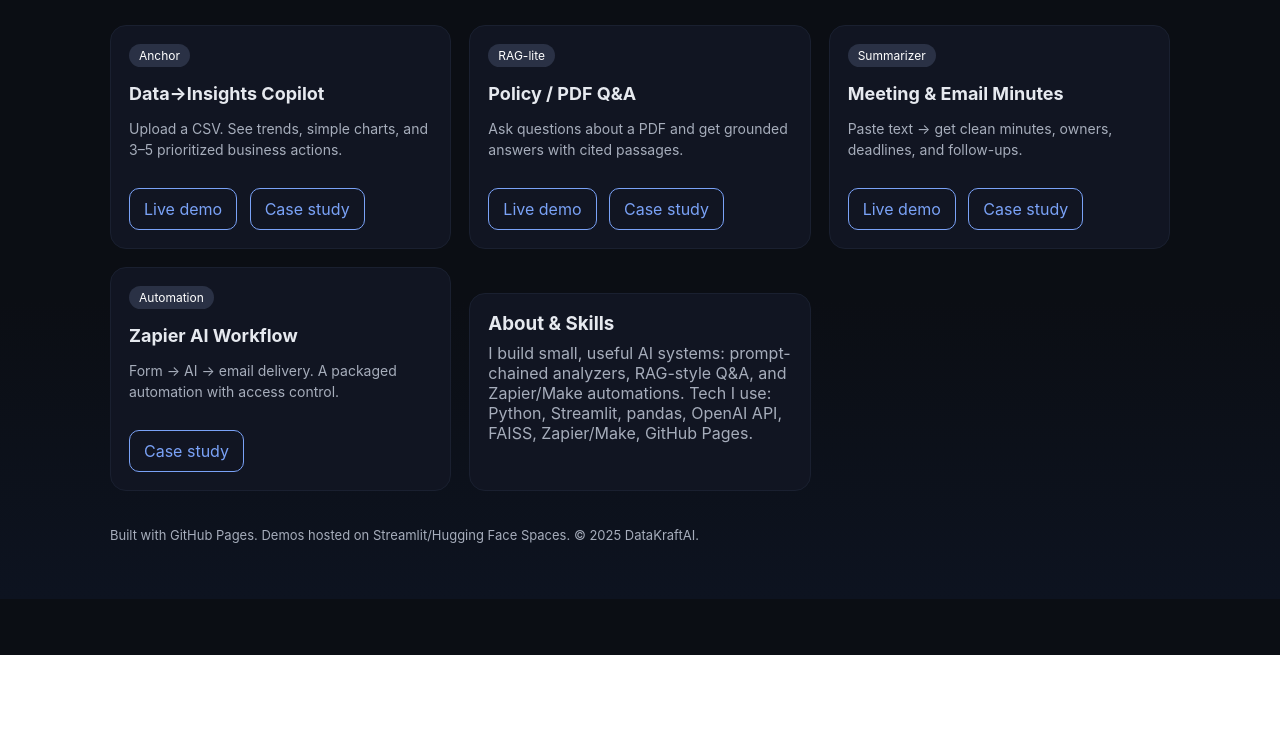
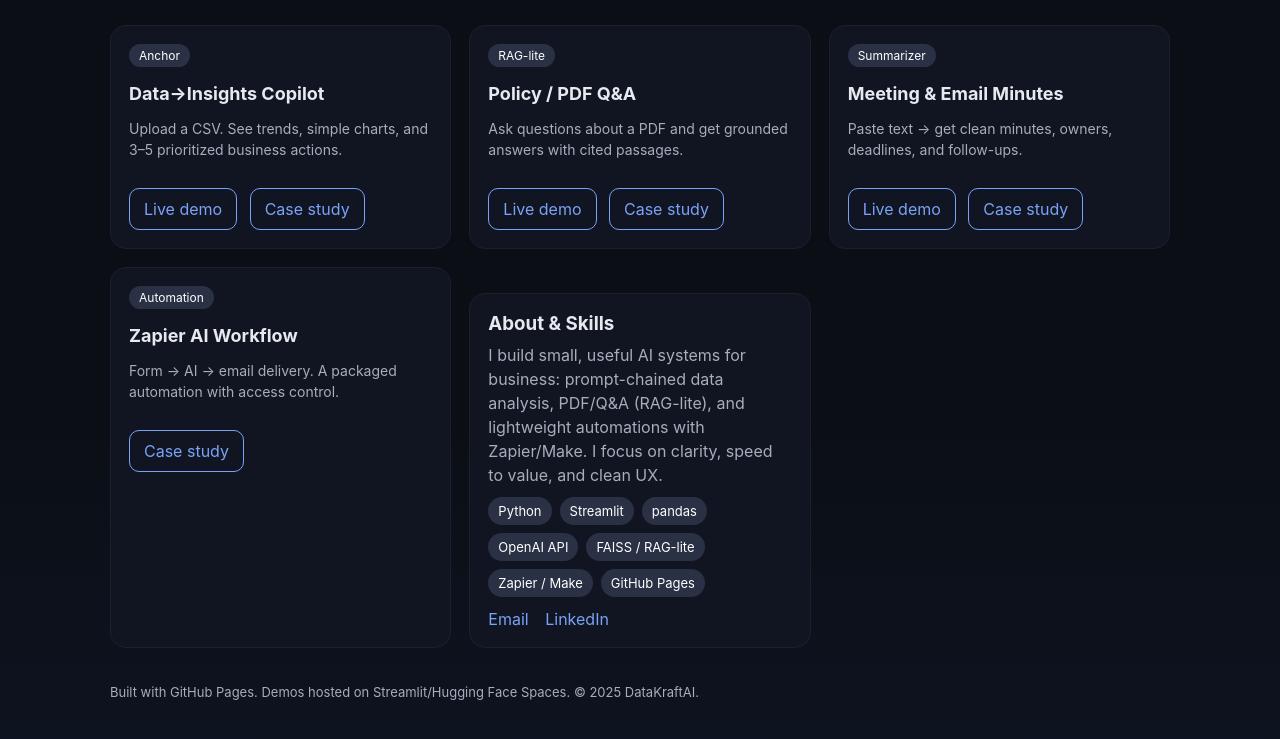
Before and after one commit to DataKraftAI/DatakraftAI.github.io, a plain HTML site: page index.html in a window 1280 px wide. Shown: the part 145-884 px from the top of the page. Before the commit the page ends 800 px from the top, so only its background shows below. Drawn offline with Linux system fonts and the light colour scheme.

Commit message:
modified "About and Skills" to look more professional

```diff
--- a/index.html
+++ b/index.html
@@ -72,13 +72,27 @@
         <a class="cta" href="projects/zapier.html">Case study</a>
       </div>
 
-      <section style="margin-top:26px;background:#111522;border:1px solid #1a2030;border-radius:16px;padding:18px;">
+      <section style="margin-top:26px;background:#111522;border:1px solid #1a2030;border-radius:16px;padding:18px">
         <h3 style="margin:0 0 8px 0;">About & Skills</h3>
-        <p class="sub" style="margin:0;">
-          I build small, useful AI systems: prompt-chained analyzers, RAG-style Q&A, and Zapier/Make automations.
-          Tech I use: Python, Streamlit, pandas, OpenAI API, FAISS, Zapier/Make, GitHub Pages.
+        <p style="color:#a6adbb;margin:0 0 10px 0;line-height:1.5">
+          I build small, useful AI systems for business: prompt-chained data analysis, PDF/Q&A (RAG-lite),
+          and lightweight automations with Zapier/Make. I focus on clarity, speed to value, and clean UX.
         </p>
+        <div style="display:flex;flex-wrap:wrap;gap:8px;font-size:13px">
+          <span style="background:#2a3145;color:#fff;border-radius:999px;padding:6px 10px">Python</span>
+          <span style="background:#2a3145;color:#fff;border-radius:999px;padding:6px 10px">Streamlit</span>
+          <span style="background:#2a3145;color:#fff;border-radius:999px;padding:6px 10px">pandas</span>
+          <span style="background:#2a3145;color:#fff;border-radius:999px;padding:6px 10px">OpenAI API</span>
+          <span style="background:#2a3145;color:#fff;border-radius:999px;padding:6px 10px">FAISS / RAG-lite</span>
+          <span style="background:#2a3145;color:#fff;border-radius:999px;padding:6px 10px">Zapier / Make</span>
+          <span style="background:#2a3145;color:#fff;border-radius:999px;padding:6px 10px">GitHub Pages</span>
+        </div>
+        <div style="margin-top:12px">
+          <a href="mailto:stan.kaylaan@gmail.com" style="color:#7aa2f7;text-decoration:none;margin-right:12px">Email</a>
+          <a href="www.linkedin.com/in/datakraftai" target="_blank" style="color:#7aa2f7;text-decoration:none">LinkedIn</a>
+        </div>
       </section>
+
     </div>
 
     <footer>
```
